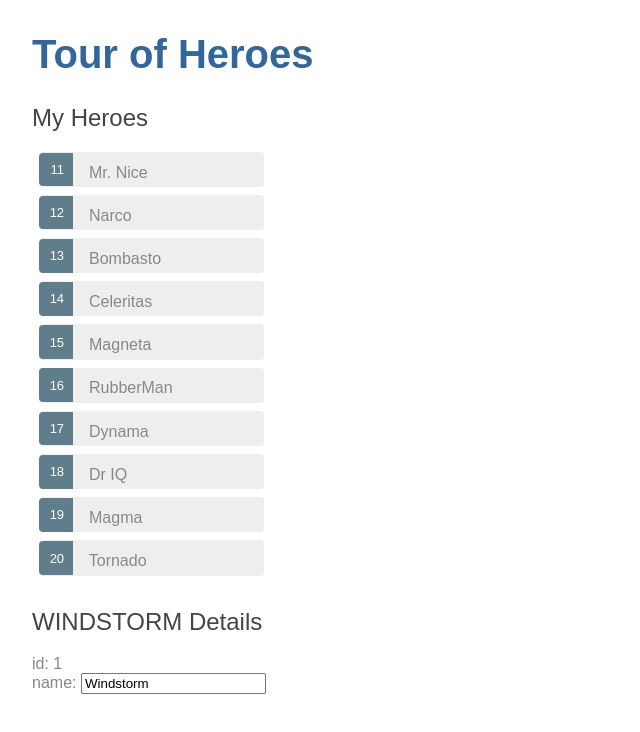
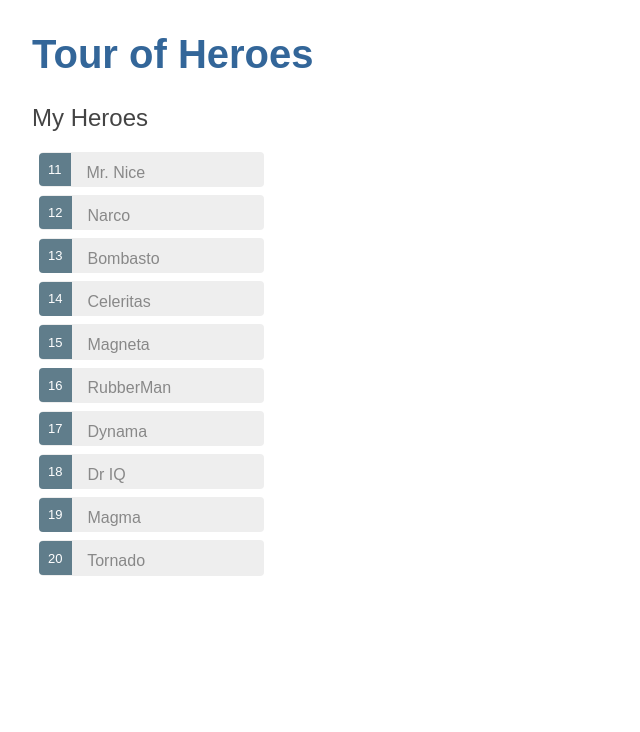
Before and after one commit to jturgeon88/tour-of-heroes, an Angular app: page / in a window 1280 px wide. Shown: the top 732 px of the page, without its empty margins (0-640 px from the left). Built offline with nearby package versions, Linux system fonts and the light colour scheme.

Commit message:
Display heroes list

```diff
--- a/src/app/heroes/heroes.component.css
+++ b/src/app/heroes/heroes.component.css
@@ -1,18 +1,29 @@
+.selected {
+  background-color: #CFD8DC !important;
+  color: white;
+}
+
 .heroes {
-  list-style-type: none;
-  padding-inline-start: 0;
   margin: 0 0 2em 0;
   width: 15em;
+  list-style-type: none;
+  padding: 0;
 }
 
 .heroes li {
+  cursor: pointer;
+  position: relative;
+  left: 0;
   background-color: #EEE;
-  position: relative;
-  cursor: pointer;
   margin: .5em;
   padding: .3em 0;
   height: 1.6em;
   border-radius: 4px;
+}
+
+.heroes li.selected:hover {
+  background-color: #BBD8DC !important;
+  color: white;
 }
 
 .heroes li:hover {
@@ -21,19 +32,22 @@
   left: .1em;
 }
 
-.badge {
-  background-color: #607D8B;
-  padding: 0.8em 0.7em 0 0.7em;
-  color: white;
+.heroes .text {
+  position: relative;
+  top: -3px;
+}
+
+.heroes .badge {
   display: inline-block;
   font-size: small;
+  color: white;
+  padding: 0.8em 0.7em 0 0.7em;
+  background-color: #607D8B;
+  line-height: 1em;
   position: relative;
-  line-height: 1em;
   left: -1px;
   top: -4px;
   height: 1.8em;
-  min-width: 16px;
-  text-align: right;
   margin-right: .8em;
   border-radius: 4px 0 0 4px;
 }
--- a/src/app/heroes/heroes.component.html
+++ b/src/app/heroes/heroes.component.html
@@ -1,15 +1,19 @@
 <h2>My Heroes</h2>
 <ul class="heroes">
-  <li *ngFor="let hero of heroes">
+  <li *ngFor="let hero of heroes"
+    [class.selected]="hero === selectedHero"
+    (click)="onSelect(hero)">
     <span class="badge">{{ hero.id }}</span>  {{ hero.name }}
   </li>
 </ul>
-<h2>{{ hero.name | uppercase }} Details</h2>
-<div>
-  <span>id: </span>{{ hero.id }}
+<div *ngIf="selectedHero">
+  <h2>{{ selectedHero.name | uppercase }} Details</h2>
+  <div>
+    <span>id: </span>{{ selectedHero.id }}
+  </div>
+  <div>
+    <label>name:
+      <input [(ngModel)]="selectedHero.name" placeholder="name">
+    </label>
+  </div>
 </div>
-<div>
-  <label>name:
-    <input [(ngModel)]="hero.name" placeholder="name">
-  </label>
-</div>
--- a/src/app/heroes/heroes.component.ts
+++ b/src/app/heroes/heroes.component.ts
@@ -11,15 +11,14 @@
 export class HeroesComponent implements OnInit {
 
   heroes = HEROES;
-
-  hero: Hero = {
-    id: 1,
-    name: 'Windstorm'
-  };
+  selectedHero: Hero;
 
   constructor() { }
 
   ngOnInit() {
   }
 
+  onSelect(hero: Hero): void {
+    this.selectedHero = hero;
+  }
 }
```
